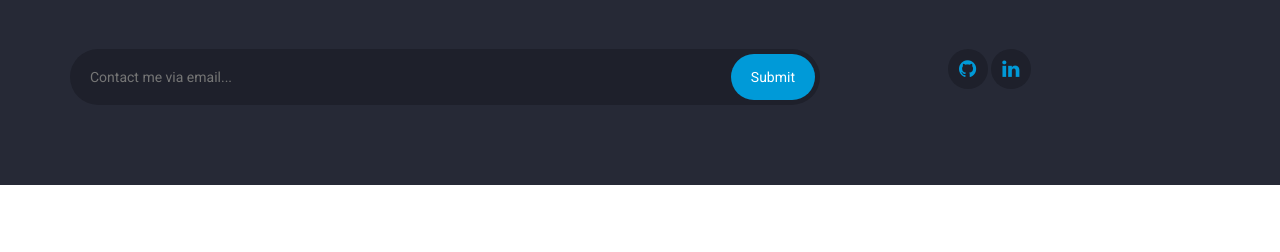
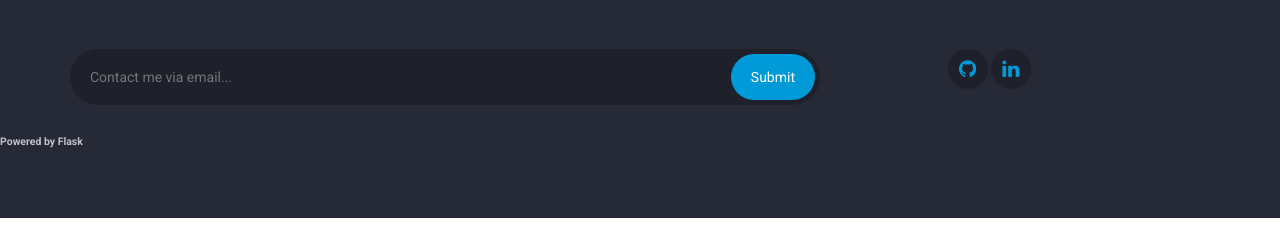
Before and after one commit to mighty-psycho/weather_app, a Flask app: template templates/index.html in a window 1280 px wide. Shown: the part 548-800 px from the top of the page. Run offline with Flask 2, Linux system fonts and the light colour scheme; the template is opened without the code that fills it, so the values that code supplies are empty.

Commit message:
updated the index.html

```diff
--- a/templates/index.html
+++ b/templates/index.html
@@ -1,6 +1,7 @@
 <!DOCTYPE html>
 <html lang="en">
 	<head>
+        <link rel="icon" href="../static/icons/favicon.ico">
 		<meta charset="UTF-8">
 		<meta http-equiv="X-UA-Compatible" content="IE=edge">
 		<meta name="viewport" content="width=device-width, initial-scale=1.0,maximum-scale=1">
@@ -166,6 +167,7 @@
 						</div>
 					</div>
 				</div>
+                    <h6>Powered by Flask</h6>
 			</footer> <!-- .site-footer -->
 		</div>
 
```
Also changed, not shown: static/icons/favicon.ico (added).
